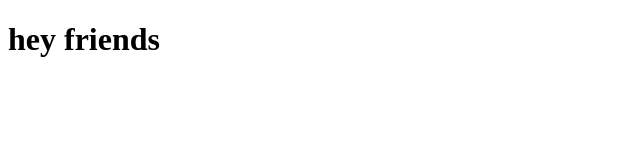
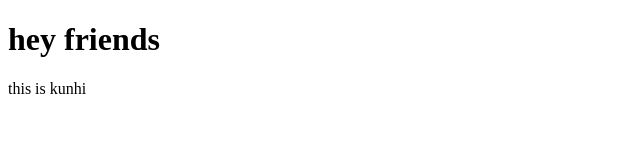
Before and after one commit to muhammedkunhi362/datewithgit-sample, a plain HTML site: page hey.html in a window 1280 px wide. Shown: the whole page, without its empty margins (0-640 px from the left). Drawn offline with Linux system fonts and the light colour scheme.

Commit message:
hey file modified

```diff
--- a/hey.html
+++ b/hey.html
@@ -10,6 +10,7 @@
 
 <body>
     <h1>hey friends</h1>
+    <p>this is kunhi</p>
 </body>
 
 </html>
```
